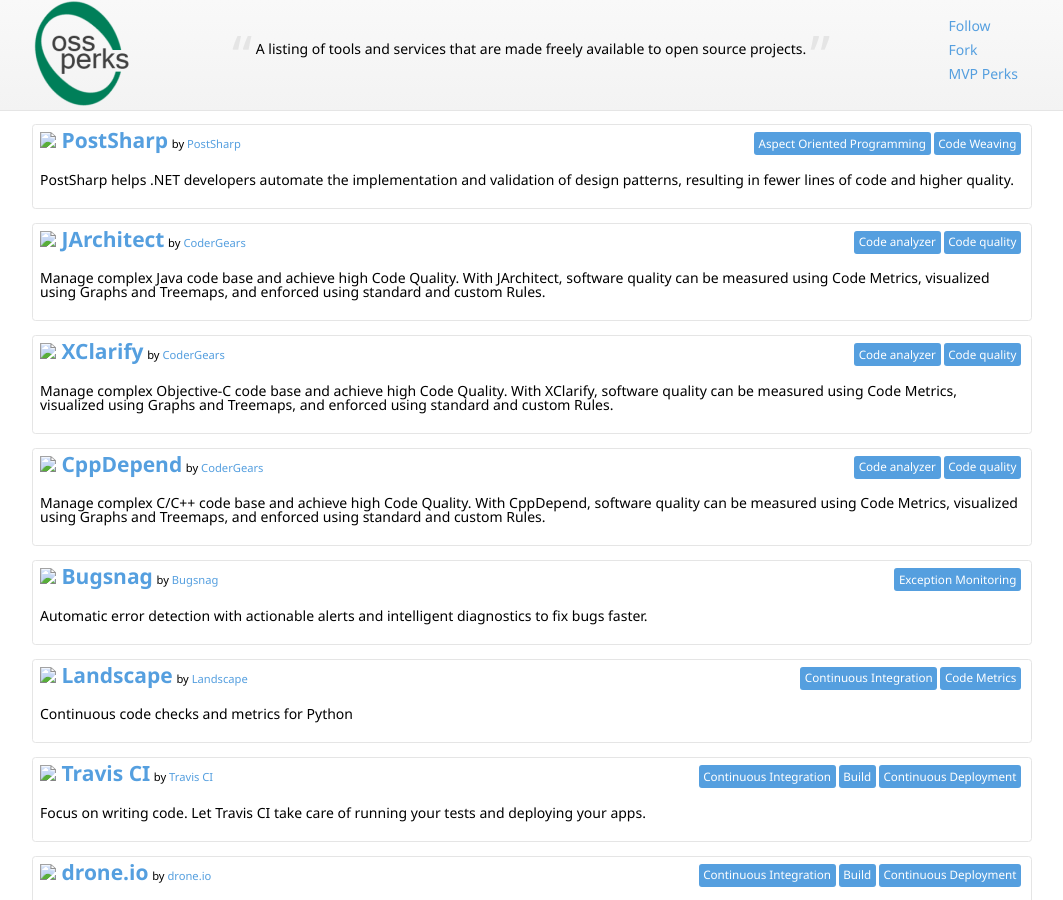
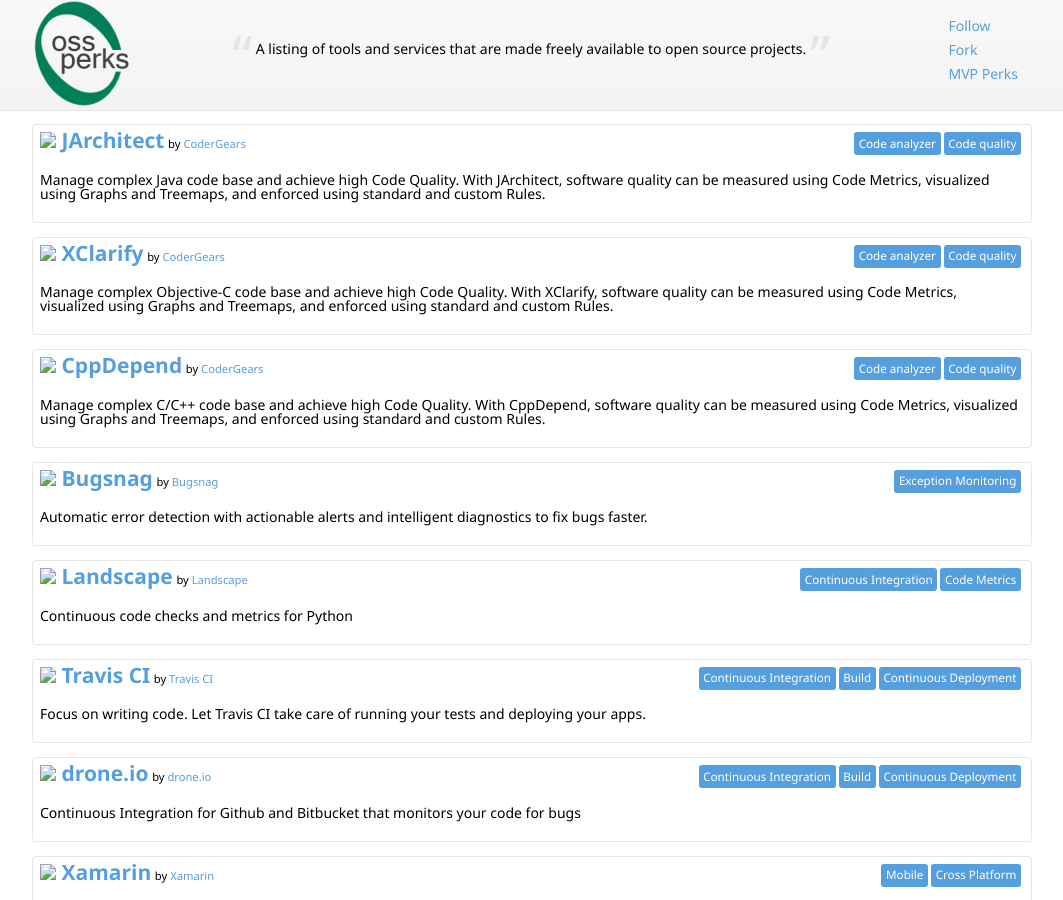
Before and after one commit to nikmd23/ossperks, a Jekyll site: the page built from index.html, in a window 1280 px wide and 900 px high. Shown: the whole window, without its empty margins (108-1171 px from the left). Built offline with Jekyll 4.4.1, drawn with Linux system fonts in a browser that asks for light colours; nearby versions of some CDN libraries.

Commit message:
Revert "Add PostSharp"

```diff
--- a/index.html
+++ b/index.html
@@ -11,12 +11,6 @@
     uri: http://www.atlassian.com/
 
 perks:
-
-- perk: {name: PostSharp, uri: 'http://www.postsharp.net/purchase#discounts'}
-  description: PostSharp helps .NET developers automate the implementation and validation of design patterns, resulting in fewer lines of code and higher quality.
-  categories: [Aspect Oriented Programming, Code Weaving]
-  platforms: [.net]
-  company: {name: PostSharp, uri: 'http://www.postsharp.net/'}
 
 - perk: {name: JArchitect, uri: 'http://www.jarchitect.com/jarchitectForOSS'}
   description: Manage complex Java code base and achieve high Code Quality. With JArchitect, software quality can be measured using Code Metrics, visualized using Graphs and Treemaps, and enforced using standard and custom Rules.
```
